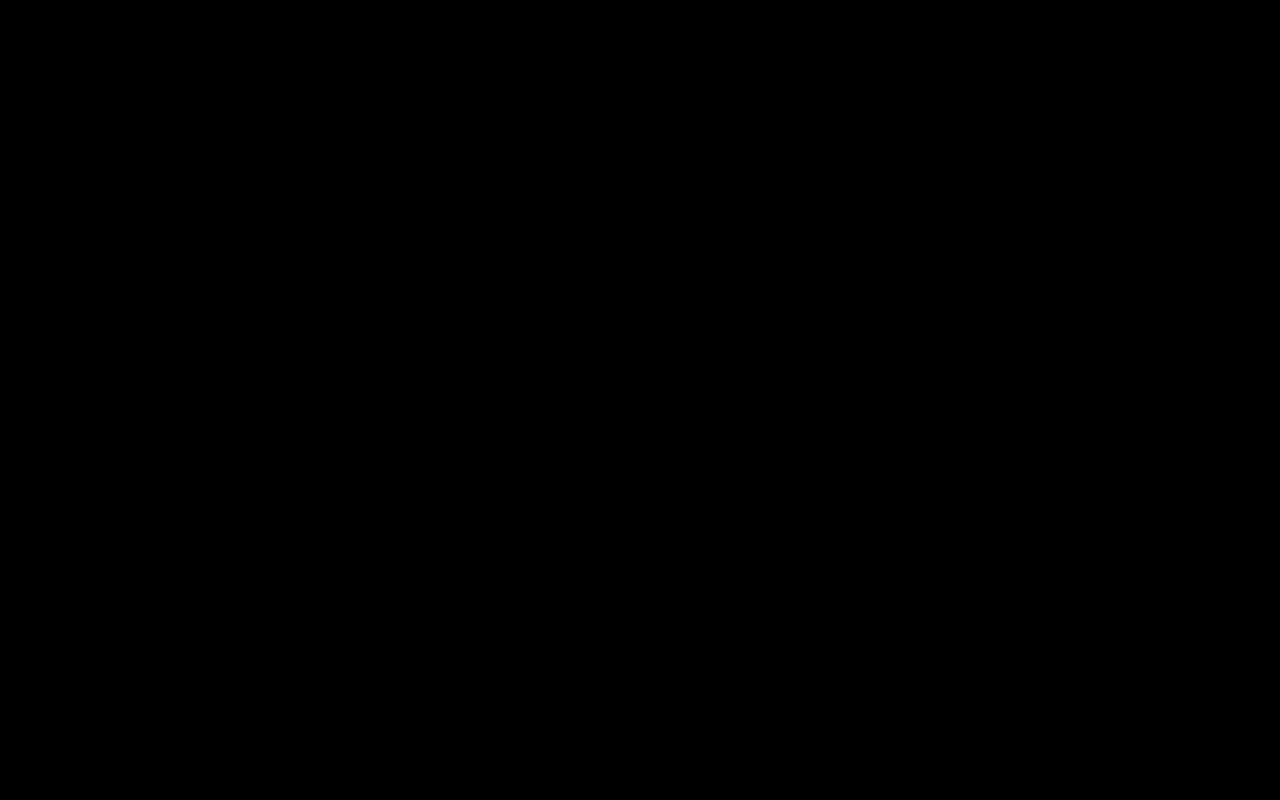
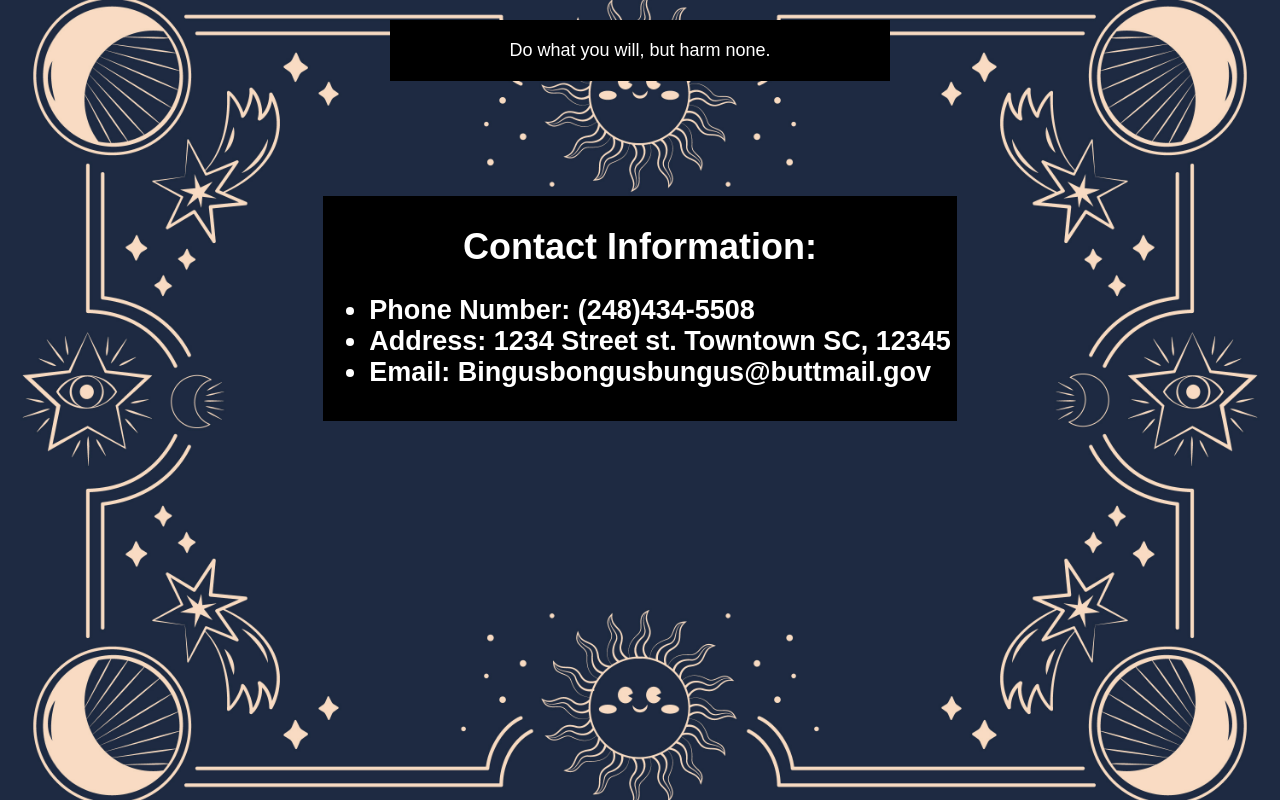
Before and after one commit to PrincessAspen/magic_tarot, a plain HTML site: page contact.html in a window 1280 px wide. Drawn offline with Linux system fonts and the light colour scheme.

Commit message:
Finally done

```diff
--- a/contact.html
+++ b/contact.html
@@ -3,10 +3,28 @@
 <head>
     <meta charset="UTF-8">
     <meta name="viewport" content="width=device-width, initial-scale=1.0">
-    <title>Document</title>
     <link rel="stylesheet" type="text/css" href="styles.css">
+    <title>Contact Info</title>
 </head>
 <body>
-
+    <div class="backgroundWrapper">
+        <div>
+            <div class="headerStyle">
+                <header>Do what you will, but harm none.</header>
+            </div>
+        </div>
+        <main>
+            <div class="pleaseList">
+                <h1>Contact Information:</h1>
+                <h2>
+                    <ul>
+                        <li>Phone Number: (248)434-5508</li>
+                        <li>Address: 1234 Street st. Towntown SC, 12345</li>
+                        <li>Email: Bingusbongusbungus@buttmail.gov</li>
+                    </ul>
+                </h2>
+            </div>
+        </main>
+    </div>
 </body>
 </html>
--- a/styles.css
+++ b/styles.css
@@ -15,12 +15,15 @@ and (max-device-width: 767px)
     header {
         display:flex;
         justify-content: center;
-        padding: 5px;
+        background: black;
+        max-width: 100px;
+        padding: 5px
     }
 
     .headerStyle {
-        background:black;
-        padding: 20px
+        padding: 5px;
+        max-width: 100px;
+        margin: 0 auto;
     }
 
     .backgroundWrapper {
@@ -29,6 +32,8 @@ and (max-device-width: 767px)
         background-size: 100% auto;
         background-repeat: repeat-y;
         min-height: 100vh;
+        max-width: 100%;
+        box-sizing: border-box;
         display: flex;
         flex-direction: column;
     }
@@ -57,6 +62,19 @@ and (max-device-width: 767px)
         padding: 3px;
         background: black;
         align-items: center;
+    }
+
+    .pleaseList {
+        flex-direction: column;
+        margin: 2px;
+        padding: 3px;
+        background: black;
+        align-items: flex-start;
+        text-align: left;
+    }
+
+    .pleaseList h1 {
+        text-align: center;
     }
 
     h3 {
@@ -130,12 +148,15 @@ and (max-device-width:1224px)
     header {
         display:flex;
         justify-content: center;
-        padding: 20px;
+        background: black;
+        max-width: 500px;
+        padding: 20px
     }
 
     .headerStyle {
-        background:black;
-        padding: 20px
+        padding: 20px;
+        max-width: 500px;
+        margin: 0 auto;
     }
 
     .backgroundWrapper {
@@ -171,6 +192,19 @@ and (max-device-width:1224px)
         margin: 5px;
         padding: 6px;
         background: black;
+    }
+
+    .pleaseList {
+        flex-direction: column;
+        margin: 5px;
+        padding: 6px;
+        background: black;
+        align-items: flex-start;
+        text-align: left;
+    }
+
+    .pleaseList h1{
+        text-align: center;
     }
 
     h3 {
@@ -259,9 +293,9 @@ and (min-width:1224px) {
     }
 
     .headerStyle {
-        padding: 20px; /* Space inside */
-        max-width: 500px; /* Limit the width */
-        margin: 0 auto; /* Center the content */
+        padding: 20px;
+        max-width: 500px;
+        margin: 0 auto;
     }
 
 
@@ -289,6 +323,19 @@ and (min-width:1224px) {
         flex-direction: row-reverse;
         padding: 20px;
         background: black;
+    }
+
+    .pleaseList {
+        flex-direction: column;
+        margin: 5px;
+        padding: 6px;
+        background: black;
+        align-items: flex-start;
+        text-align: left;
+    }
+
+    .pleaseList h1 {
+        text-align: center;
     }
 
     .bigBoy {
```
